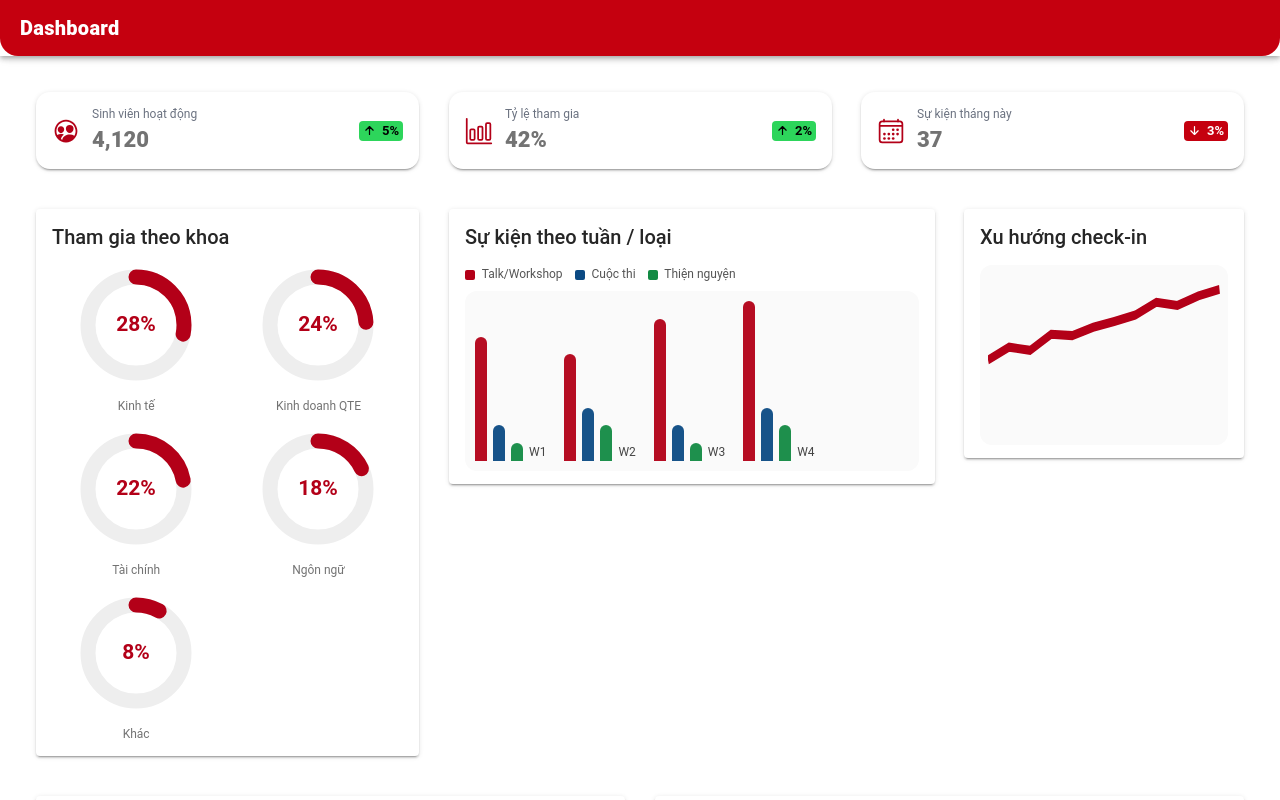
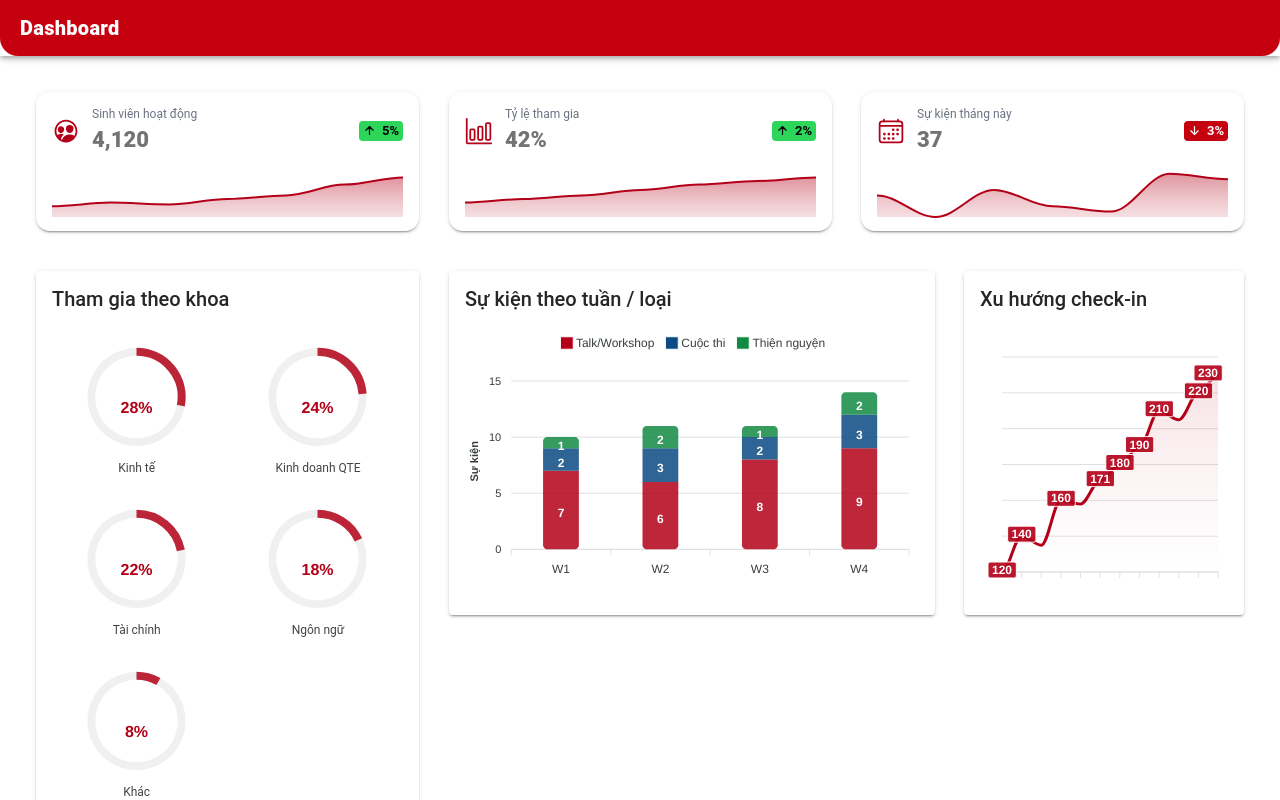
Before and after one commit to XuananLe/FTU-DRL, a React (Vite) app: page /dashboard in a window 1280 px wide. Built offline with nearby package versions, Linux system fonts and the light colour scheme.

Commit message:
Add dashboard

```diff
--- a/package.json
+++ b/package.json
@@ -25,9 +25,11 @@
     "@ionic/react-router": "^8.7.5",
     "@types/react-router": "^5.1.20",
     "@types/react-router-dom": "^5.3.3",
+    "apexcharts": "^5.3.5",
     "ionicons": "^7.4.0",
     "qrcode": "^1.5.4",
     "react": "19.0.0",
+    "react-apexcharts": "^1.7.0",
     "react-dom": "19.0.0",
     "react-router": "^5.3.4",
     "react-router-dom": "^5.3.4"
--- a/src/pages/Dashboard.css
+++ b/src/pages/Dashboard.css
@@ -5,44 +5,21 @@
 }
 .zone-title{ font-weight: 800; }
 
-/* ===== KPI ===== */
-.kpi{ border-radius: 14px; }
+/* KPI */
+.kpi{ border-radius:14px; }
 .kpi-row{ display:flex; align-items:center; gap:12px; }
 .kpi-ic{ font-size:28px; color:#b30018; }
 .kpi-label{ color:#6b7280; font-size:12px; }
 .kpi-value{ font-size:22px; font-weight:800; }
 .kpi-delta{ margin-left:auto; display:flex; align-items:center; gap:6px; }
+.kpi-spark{ margin-top:6px; }
 
-/* ===== Donut ===== */
-.donut-grid{ display:grid; grid-template-columns: repeat(2, minmax(0,1fr)); gap:14px; }
-.donut{ text-align:center; }
-.donut svg{ width:100%; max-width:120px; }
-.donut-bg{ fill:none; stroke:#eee; stroke-width:10; }
-.donut-fg{ fill:none; stroke:#b30018; stroke-width:10; stroke-linecap:round; transform: rotate(-90deg); transform-origin: 40px 40px; }
-.donut-txt{ font-size:14px; font-weight:700; fill:#b30018; }
-.donut-label{ margin-top:6px; font-size:12px; }
+/* Donut grid */
+.donut-grid{ display:grid; grid-template-columns:repeat(2,minmax(0,1fr)); gap:12px; }
+.donut-cell{ text-align:center; }
+.donut-label{ margin-top:-8px; color:#444; font-size:12px; }
 
-/* ===== Group bar ===== */
-.gbar-legend{ display:flex; gap:12px; font-size:12px; margin-bottom:8px; color:#555; }
-.gbar-legend i{ display:inline-block; width:10px; height:10px; border-radius:2px; margin-right:4px; vertical-align:middle; }
-.gbar-wrap{ display:flex; align-items:flex-end; gap:18px; height:180px; padding:10px; background:#fafafa; border-radius:12px; }
-.gbar-group{ display:flex; align-items:flex-end; gap:6px; height:100%; }
-.gbar-bar{ width:12px; border-radius:6px 6px 0 0; opacity:.95; }
-.gbar-cat{ text-align:center; font-size:12px; margin-top:6px; color:#444; }
-
-/* ===== Line ===== */
-.line-box{ height:180px; background:#fafafa; border-radius:12px; padding:8px; }
-.line-box svg{ width:100%; height:100%; }
-
-/* ===== Rank ===== */
-.rank{ display:flex; flex-direction:column; gap:10px; }
-.rank-row{ display:grid; grid-template-columns: 1fr 1fr auto; gap:10px; align-items:center; }
-.rank-name{ font-weight:600; }
-.rank-bar{ height:8px; background:#f0f0f0; border-radius:999px; overflow:hidden; }
-.rank-fill{ height:100%; background:#b30018; }
-.rank-meta{ font-size:12px; color:#555; }
-
-/* ===== Overview ===== */
+/* Overview */
 .overview{ display:grid; grid-template-columns:1fr 1fr; gap:12px; }
 .overview div{ background:#fafafa; border-radius:12px; padding:12px; display:flex; justify-content:space-between; }
 .overview span{ color:#6b7280; font-size:12px; }
--- a/src/pages/Dashboard.tsx
+++ b/src/pages/Dashboard.tsx
@@ -1,19 +1,28 @@
 import React, { useMemo } from "react";
+import ReactApexChart from "react-apexcharts";
 import {
   IonPage, IonHeader, IonToolbar, IonTitle, IonContent,
   IonGrid, IonRow, IonCol, IonCard, IonCardHeader,
   IonCardTitle, IonCardContent, IonBadge, IonIcon
 } from "@ionic/react";
 import {
-  peopleCircleOutline, schoolOutline, calendarOutline,
-  barChartOutline, arrowUp, arrowDown
+  peopleCircleOutline, barChartOutline, calendarOutline,
+  arrowUp, arrowDown
 } from "ionicons/icons";
 import "./Dashboard.css";
 
-/* ------- Mini components (SVG thuần) ------- */
-function StatKPI({
-  icon, label, value, delta, good
-}: { icon: any; label: string; value: string; delta?: number; good?: boolean }) {
+type Series = ApexAxisChartSeries | ApexNonAxisChartSeries;
+
+function KPI({
+  icon, label, value, delta, good, spark
+}: { icon: any; label: string; value: string; delta?: number; good?: boolean; spark?: number[] }) {
+  const sparkOpts = useMemo<ApexCharts.ApexOptions>(() => ({
+    chart: { type: "area", sparkline: { enabled: true } }, // sparkline thu gọn
+    stroke: { curve: "smooth", width: 2 },
+    fill: { opacity: 0.2 },
+    tooltip: { enabled: true },
+    colors: ["#b30018"],
+  }), []);
   return (
     <IonCard className="kpi">
       <IonCardContent>
@@ -30,96 +39,23 @@ function StatKPI({
             </IonBadge>
           )}
         </div>
+        {spark && (
+          <div className="kpi-spark">
+            <ReactApexChart height={56} series={[{ data: spark }]} options={sparkOpts} type="area" />
+          </div>
+        )}
       </IonCardContent>
     </IonCard>
   );
 }
 
-/* Donut (SVG) – nhận percent 0..100 */
-function Donut({ percent, label }: { percent: number; label: string }) {
-  const p = Math.max(0, Math.min(100, percent));
-  const R = 32;
-  const C = 2 * Math.PI * R;
-  const dash = (p / 100) * C;
-  return (
-    <div className="donut">
-      <svg viewBox="0 0 80 80">
-        <circle cx="40" cy="40" r={R} className="donut-bg" />
-        <circle cx="40" cy="40" r={R} className="donut-fg"
-          strokeDasharray={`${dash} ${C - dash}`} />
-        <text x="40" y="44" textAnchor="middle" className="donut-txt">{p}%</text>
-      </svg>
-      <div className="donut-label">{label}</div>
-    </div>
-  );
-}
-
-/* Bar chart cột nhóm – dữ liệu theo tuần */
-function GroupBar({
-  categories, series
-}: { categories: string[]; series: { name: string; data: number[]; color: string }[] }) {
-  const max = Math.max(...series.flatMap(s => s.data), 1);
-  return (
-    <div className="gbar">
-      <div className="gbar-legend">
-        {series.map(s => (<span key={s.name}><i style={{background:s.color}}/> {s.name}</span>))}
-      </div>
-      <div className="gbar-wrap">
-        {categories.map((cat, idx) => (
-          <div key={cat} className="gbar-group">
-            {series.map(s => (
-              <div key={s.name} className="gbar-bar"
-                style={{ height: `${(s.data[idx] / max) * 100}%`, background: s.color }} />
-            ))}
-            <div className="gbar-cat">{cat}</div>
-          </div>
-        ))}
-      </div>
-    </div>
-  );
-}
-
-/* Line chart đơn giản (SVG) */
-function SimpleLine({ points, color="#b30018" }:{points:number[], color?:string}) {
-  const max = Math.max(...points, 1);
-  const step = 100/(points.length-1);
-  const poly = points.map((v,i)=>`${i*step},${40-(v/max)*36}`).join(" ");
-  return (
-    <div className="line-box">
-      <svg viewBox="0 0 100 40" preserveAspectRatio="none">
-        <polyline fill="none" stroke={color} strokeWidth="2.2" points={poly}/>
-      </svg>
-    </div>
-  );
-}
-
-/* Rank list CLB theo số sự kiện/tổng check-in */
-function ClubRank({ rows }:{rows:{club:string; events:number; checkins:number}[]}) {
-  const max = Math.max(...rows.map(r=>r.events), 1);
-  return (
-    <div className="rank">
-      {rows.map((r,i)=>(
-        <div className="rank-row" key={r.club}>
-          <div className="rank-name">{i+1}. {r.club}</div>
-          <div className="rank-bar">
-            <div className="rank-fill" style={{width:`${(r.events/max)*100}%`}}/>
-          </div>
-          <div className="rank-meta">{r.events} sk / {r.checkins} ck</div>
-        </div>
-      ))}
-    </div>
-  );
-}
-
-/* -------------- Trang Dashboard -------------- */
 export default function Dashboard(){
-  // Demo data (có thể lấy từ API sau)
+  // —— Demo data (sau này nối API dễ) ——
   const data = useMemo(()=>({
     totalStudents: 9800,
     activeStudents: 4120,
-    participationRate: 42,  // %
+    participationRate: 42,
     eventsThisMonth: 37,
-    clubsHosting: 18,
     trendAttendance: [120,140,135,160,158,171,180,190,210,205,220,230],
     donutByFaculty: [
       {label:'Kinh tế', pct: 28},
@@ -131,9 +67,9 @@ export default function Dashboard(){
     byWeekType: {
       cats: ['W1','W2','W3','W4'],
       series: [
-        {name:'Talk/Workshop', data:[7,6,8,9], color:'#b30018'},
-        {name:'Cuộc thi',      data:[2,3,2,3], color:'#0b4a83'},
-        {name:'Thiện nguyện',  data:[1,2,1,2], color:'#128a43'},
+        {name:'Talk/Workshop', data:[7,6,8,9]},
+        {name:'Cuộc thi',      data:[2,3,2,3]},
+        {name:'Thiện nguyện',  data:[1,2,1,2]},
       ]
     },
     clubRank: [
@@ -145,6 +81,60 @@ export default function Dashboard(){
     ]
   }),[]);
 
+  // —— Chart options —— (ApexCharts docs: donut/stacked/area/sparkline) :contentReference[oaicite:1]{index=1}
+  const radialOptions: ApexCharts.ApexOptions = {
+    chart: { type: "radialBar" },
+    plotOptions: {
+      radialBar: {
+        hollow: { size: "58%" },
+        track: { background: "#eee" },
+        dataLabels: {
+          value: { fontSize: "16px", fontWeight: 800, color: "#b30018" },
+          name: { offsetY: 20, show: false }
+        }
+      }
+    },
+    labels: [""],
+    colors: ["#b30018"],
+    tooltip: { enabled: true }
+  };
+
+  const stackedOptions: ApexCharts.ApexOptions = {
+    chart: { type: "bar", stacked: true, toolbar: { show: false } },
+    plotOptions: { bar: { columnWidth: "36%", borderRadius: 4 } },
+    xaxis: { categories: data.byWeekType.cats },
+    yaxis: { title: { text: "Sự kiện" } },
+    legend: { show: true, position: "top" },
+    colors: ["#b30018", "#0b4a83", "#128a43"],
+    tooltip: {
+      shared: true,
+      intersect: false
+    },
+  };
+
+  const areaOptions: ApexCharts.ApexOptions = {
+    chart: { type: "area", toolbar: { show: false } },
+    stroke: { curve: "smooth", width: 3 },
+    fill: { type: "gradient", gradient: { opacityFrom: 0.35, opacityTo: 0.05 } },
+    xaxis: { labels: { show: false } },
+    yaxis: { labels: { show: false } },
+    tooltip: { enabled: true },
+    colors: ["#b30018"],
+  };
+
+  const clubBarOptions: ApexCharts.ApexOptions = {
+    chart: { type: "bar", toolbar: { show: false } },
+    plotOptions: { bar: { horizontal: true, barHeight: "46%", borderRadius: 4 } },
+    xaxis: { categories: data.clubRank.map(r => r.club) },
+    dataLabels: { enabled: false },
+    colors: ["#b30018"],
+    grid: { borderColor: "#eee" },
+    tooltip: { y: { formatter: (v: number, opts) => {
+      const r = data.clubRank[opts.dataPointIndex];
+      return `${r.events} sự kiện / ${r.checkins} check-in`;
+    }}},
+  };
+
   return (
     <IonPage>
       <IonHeader>
@@ -154,81 +144,121 @@ export default function Dashboard(){
       </IonHeader>
 
       <IonContent className="ion-padding">
-        {/* KPI hàng đầu */}
+        {/* KPI */}
         <IonGrid>
           <IonRow>
             <IonCol size="12" sizeMd="4">
-              <StatKPI icon={peopleCircleOutline} label="Sinh viên hoạt động"
-                       value={`${data.activeStudents.toLocaleString()}`}
-                       delta={5} good />
+              <KPI
+                icon={peopleCircleOutline}
+                label="Sinh viên hoạt động"
+                value={data.activeStudents.toLocaleString()}
+                delta={5} good
+                spark={[80,90,85,100,110,140,160]}
+              />
             </IonCol>
             <IonCol size="12" sizeMd="4">
-              <StatKPI icon={barChartOutline} label="Tỷ lệ tham gia"
-                       value={`${data.participationRate}%`} delta={2} good />
+              <KPI
+                icon={barChartOutline}
+                label="Tỷ lệ tham gia"
+                value={`${data.participationRate}%`}
+                delta={2} good
+                spark={[28,30,32,35,38,40,42]}
+              />
             </IonCol>
             <IonCol size="12" sizeMd="4">
-              <StatKPI icon={calendarOutline} label="Sự kiện tháng này"
-                       value={`${data.eventsThisMonth}`} delta={-3} />
+              <KPI
+                icon={calendarOutline}
+                label="Sự kiện tháng này"
+                value={`${data.eventsThisMonth}`}
+                delta={-3}
+                spark={[34,30,35,32,31,38,37]}
+              />
             </IonCol>
           </IonRow>
         </IonGrid>
 
-        {/* Dòng 2: donut + bar/group + line */}
+        {/* Dòng 2 */}
         <IonGrid>
           <IonRow>
-            <IonCol size="12" sizeMd="4">
+            {/* Radial donuts theo khoa */}
+            <IonCol size="12" sizeLg="4">
               <IonCard>
                 <IonCardHeader><IonCardTitle>Tham gia theo khoa</IonCardTitle></IonCardHeader>
                 <IonCardContent>
                   <div className="donut-grid">
-                    {data.donutByFaculty.map(d=>(
-                      <Donut key={d.label} percent={d.pct} label={d.label}/>
+                    {data.donutByFaculty.map(d => (
+                      <div key={d.label} className="donut-cell">
+                        <ReactApexChart
+                          type="radialBar"
+                          height={140}
+                          options={radialOptions}
+                          series={[d.pct as unknown as Series]}
+                        />
+                        <div className="donut-label">{d.label}</div>
+                      </div>
                     ))}
                   </div>
                 </IonCardContent>
               </IonCard>
             </IonCol>
 
-            <IonCol size="12" sizeMd="5">
+            {/* Stacked column theo tuần/loại */}
+            <IonCol size="12" sizeLg="5">
               <IonCard>
                 <IonCardHeader><IonCardTitle>Sự kiện theo tuần / loại</IonCardTitle></IonCardHeader>
                 <IonCardContent>
-                  <GroupBar categories={data.byWeekType.cats} series={data.byWeekType.series}/>
+                  <ReactApexChart
+                    type="bar"
+                    height={260}
+                    options={stackedOptions}
+                    series={data.byWeekType.series as unknown as Series}
+                  />
                 </IonCardContent>
               </IonCard>
             </IonCol>
 
-            <IonCol size="12" sizeMd="3">
+            {/* Xu hướng check-in */}
+            <IonCol size="12" sizeLg="3">
               <IonCard>
                 <IonCardHeader><IonCardTitle>Xu hướng check-in</IonCardTitle></IonCardHeader>
                 <IonCardContent>
-                  <SimpleLine points={data.trendAttendance}/>
+                  <ReactApexChart
+                    type="area"
+                    height={260}
+                    options={areaOptions}
+                    series={[{ name: "Check-in", data: data.trendAttendance }] as unknown as Series}
+                  />
                 </IonCardContent>
               </IonCard>
             </IonCol>
           </IonRow>
         </IonGrid>
 
-        {/* Dòng 3: leaderboard CLB + tổng quan */}
+        {/* Dòng 3: leaderboard + tổng quan */}
         <IonGrid>
           <IonRow>
-            <IonCol size="12" sizeMd="6">
+            <IonCol size="12" sizeLg="7">
               <IonCard>
                 <IonCardHeader><IonCardTitle>Bảng xếp hạng CLB (sự kiện / check-in)</IonCardTitle></IonCardHeader>
                 <IonCardContent>
-                  <ClubRank rows={data.clubRank}/>
+                  <ReactApexChart
+                    type="bar"
+                    height={320}
+                    options={clubBarOptions}
+                    series={[{ name: "Sự kiện", data: data.clubRank.map(r=>r.events) }]}
+                  />
                 </IonCardContent>
               </IonCard>
             </IonCol>
 
-            <IonCol size="12" sizeMd="6">
+            <IonCol size="12" sizeLg="5">
               <IonCard>
                 <IonCardHeader><IonCardTitle>Tổng quan</IonCardTitle></IonCardHeader>
                 <IonCardContent>
                   <div className="overview">
                     <div><span>Tổng SV</span> <b>{data.totalStudents.toLocaleString()}</b></div>
-                    <div><span>CLB tổ chức tháng này</span> <b>{data.clubsHosting}</b></div>
-                    <div><span>Điểm trung bình DRL tham gia</span> <b>82/100</b></div>
+                    <div><span>CLB tổ chức tháng này</span> <b>18</b></div>
+                    <div><span>Điểm TB DRL tham gia</span> <b>82/100</b></div>
                     <div><span>Tỉ lệ hoàn thành feedback</span> <b>64%</b></div>
                   </div>
                 </IonCardContent>
```
Also changed, not shown: 1 other file (tests, documents, lock files or other folders).
